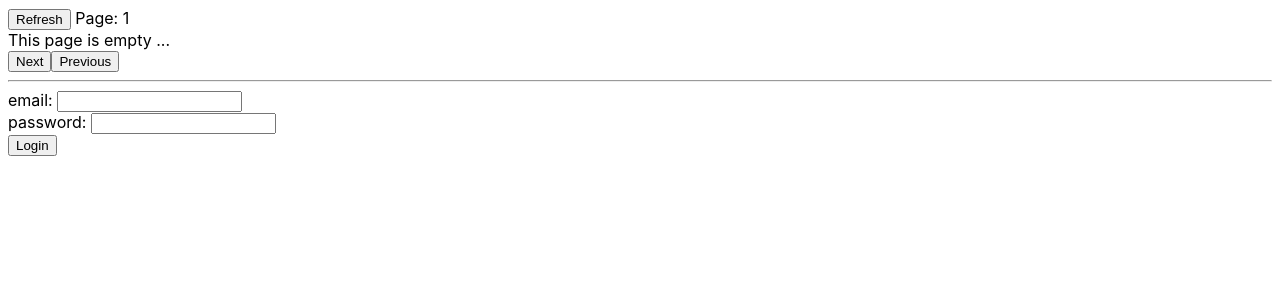
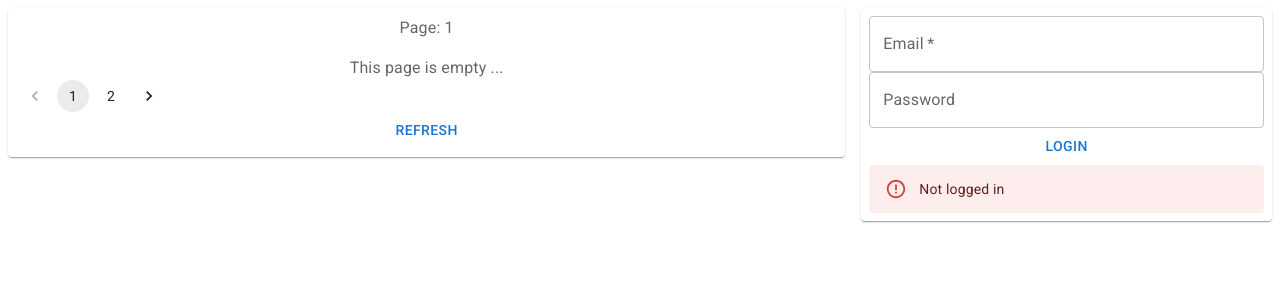
Before and after one commit to sanjay-varma/trial-1, a React (Create React App) app: page / in a window 1280 px wide. Shown: the top 300 px of the page. Built offline with nearby package versions, Linux system fonts and the light colour scheme; no server answers.

Commit message:
assignment-4

```diff
--- a/package.json
+++ b/package.json
@@ -3,6 +3,10 @@
   "version": "0.1.0",
   "private": true,
   "dependencies": {
+    "@emotion/react": "^11.9.0",
+    "@emotion/styled": "^11.8.1",
+    "@mui/icons-material": "^5.8.2",
+    "@mui/material": "^5.8.2",
     "@testing-library/jest-dom": "^5.16.4",
     "@testing-library/react": "^13.2.0",
     "@testing-library/user-event": "^13.5.0",
--- a/public/index.html
+++ b/public/index.html
@@ -22,6 +22,9 @@
       work correctly both with client-side routing and a non-root public URL.
       Learn how to configure a non-root public URL by running `npm run build`.
     -->
+  <link rel="stylesheet" href="https://fonts.googleapis.com/css?family=Roboto:300,400,500,700&display=swap" />
+  <link rel="stylesheet" href="https://fonts.googleapis.com/icon?family=Material+Icons" />
+
   <title>React App</title>
 </head>
 
--- a/src/comp-2.js
+++ b/src/comp-2.js
@@ -1,4 +1,5 @@
 import React from "react"
+import { Button, List, ListItem, Link, ListItemAvatar, ListItemText, IconButton, Icon, Avatar, Typography, Pagination } from "@mui/material";
 
 export default class Comp2 extends React.Component {
     constructor(props) {
@@ -22,13 +23,24 @@ export default class Comp2 extends React.Component {
     }
 
     showUsers = (user, index) => {
-        const usrRow = [];
-        Object.keys(user).forEach((key) => { usrRow.push(<>{user[key] + " "}</>) })
         return (
-            <div >
-                {usrRow}
-                <button onClick={() => this.delUser(index)}>X</button>
-            </div>
+            <ListItem
+                secondaryAction={
+                    <IconButton onClick={() => this.delUser(index)} edge="end" aria-label="delete">
+                        <Icon>delete_forrever</Icon>
+                    </IconButton>
+                }>
+                <ListItemAvatar>
+                    <Avatar src={user.avatar} />
+                </ListItemAvatar>
+                <ListItemText
+                    primary={user.first_name + " " + user.last_name}
+                    secondary={<Link href={"mailto:" + user.email} underline="hover">
+                        {user.email}
+                    </Link>}
+                />
+            </ListItem>
+
         )
     }
 
@@ -38,22 +50,27 @@ export default class Comp2 extends React.Component {
         this.setState({ users: u });
     }
 
+    handleChange = (event, value) => {
+        this.setState({ page: value }, () => { this.getUsers(); })
+    }
+
     render() {
 
         return (
             <div>
-                <button onClick={this.getUsers}>Refresh</button> Page: {this.state.page}
-                {this.state.users.map(this.showUsers)}
+
+                <Typography>Page: {this.state.page}</Typography>
+
+                <List sx={{ width: "60%" }}>
+                    {this.state.users.map(this.showUsers)}
+                </List>
                 {this.state.users.length < 1 &&
-                    <div>This page is empty ...</div>
+                    <Typography>This page is empty ...</Typography>
                 }
-                <button onClick={() => {
-                    this.setState({ page: this.state.page + 1 }, () => { this.getUsers(); });
-                }}>Next</button>
-                <button onClick={() => {
-                    if (this.state.page >= 2)
-                        this.setState({ page: this.state.page - 1 }, () => { this.getUsers(); });
-                }}>Previous</button>
+
+                <Pagination count={2} page={this.state.page} onChange={this.handleChange} />
+                <Button onClick={this.getUsers}>Refresh</Button>
+
             </div >
         )
     }
--- a/src/comp-3.js
+++ b/src/comp-3.js
@@ -1,12 +1,16 @@
 import React from "react"
+import { Button, TextField, Stack, Alert } from "@mui/material";
 
 export default class Comp3 extends React.Component {
     constructor(props) {
         super(props);
 
-        this.email = React.createRef();
-        this.password = React.createRef();
-        this.message = React.createRef();
+        this.state = {
+            email: "",
+            password: "",
+            success: false,
+            message: "Not logged in"
+        }
     }
 
     doLogin = () => {
@@ -17,26 +21,47 @@ export default class Comp3 extends React.Component {
                 'Content-Type': 'application/json'
             },
             body: JSON.stringify({
-                email: this.email.current.value.trim(),
-                password: this.password.current.value.trim()
+                email: this.state.email.trim(),
+                password: this.state.password.trim()
             })
         })
             .then((res) => res.json())
             .then((resJSON) => {
                 //console.log(resJSON);
-                if (resJSON.error) { this.message.current.innerText = resJSON.error }
-                if (resJSON.token) { this.message.current.innerText = "Login success - " + resJSON.token }
+                if (resJSON.error) { this.setState({ success: false, message: resJSON.error }) }
+                if (resJSON.token) { this.setState({ success: true, message: "Logged in with token " + resJSON.token }) }
             })
     }
 
     render() {
         return (
-            <div>
-                email: <input ref={this.email} /><br />
-                password: <input type="password" ref={this.password} /><br />
-                <button onClick={this.doLogin}>Login</button><br />
-                <label ref={this.message} />
-            </div>
+            <Stack sx={{ width: "100%" }}>
+                <TextField
+                    required
+                    id="outlined-required"
+                    label="Email"
+                    defaultValue=""
+                    onChange={(e) => { this.setState({ email: e.target.value }) }}
+                />
+                <TextField
+                    id="outlined-password-input"
+                    label="Password"
+                    type="password"
+                    autoComplete="current-password"
+                    onChange={(e) => { this.setState({ password: e.target.value }) }}
+                />
+
+                <Button onClick={this.doLogin}>Login</Button>
+
+                {!this.state.success &&
+                    <Alert severity="error">{this.state.message}</Alert>
+                }
+
+                {this.state.success &&
+                    <Alert severity="success">{this.state.message}</Alert>
+                }
+
+            </Stack>
         )
     }
 }
--- a/src/index.js
+++ b/src/index.js
@@ -3,12 +3,32 @@ import ReactDOM from 'react-dom/client';
 import './index.css';
 import Comp2 from './comp-2';
 import Comp3 from './comp-3';
+import { Grid, Box, Paper, styled } from '@mui/material';
 
+const Item = styled(Paper)(({ theme }) => ({
+  backgroundColor: theme.palette.mode === 'dark' ? '#1A2027' : '#fff',
+  ...theme.typography.body2,
+  padding: theme.spacing(1),
+  textAlign: 'center',
+  color: theme.palette.text.secondary,
+}));
 
 const root = ReactDOM.createRoot(document.getElementById('root'));
 root.render(
   <React.StrictMode>
-    <Comp2 /><hr />
-    <Comp3 />
+    <Box sx={{ flexGrow: 1 }}>
+      <Grid container spacing={2}>
+        <Grid item xs={8}>
+          <Item>
+            <Comp2 />
+          </Item>
+        </Grid>
+        <Grid item xs={4}>
+          <Item>
+            <Comp3 />
+          </Item>
+        </Grid>
+      </Grid>
+    </Box>
   </React.StrictMode>
 );
```
Also changed, not shown: 1 other file (tests, documents, lock files or other folders).
